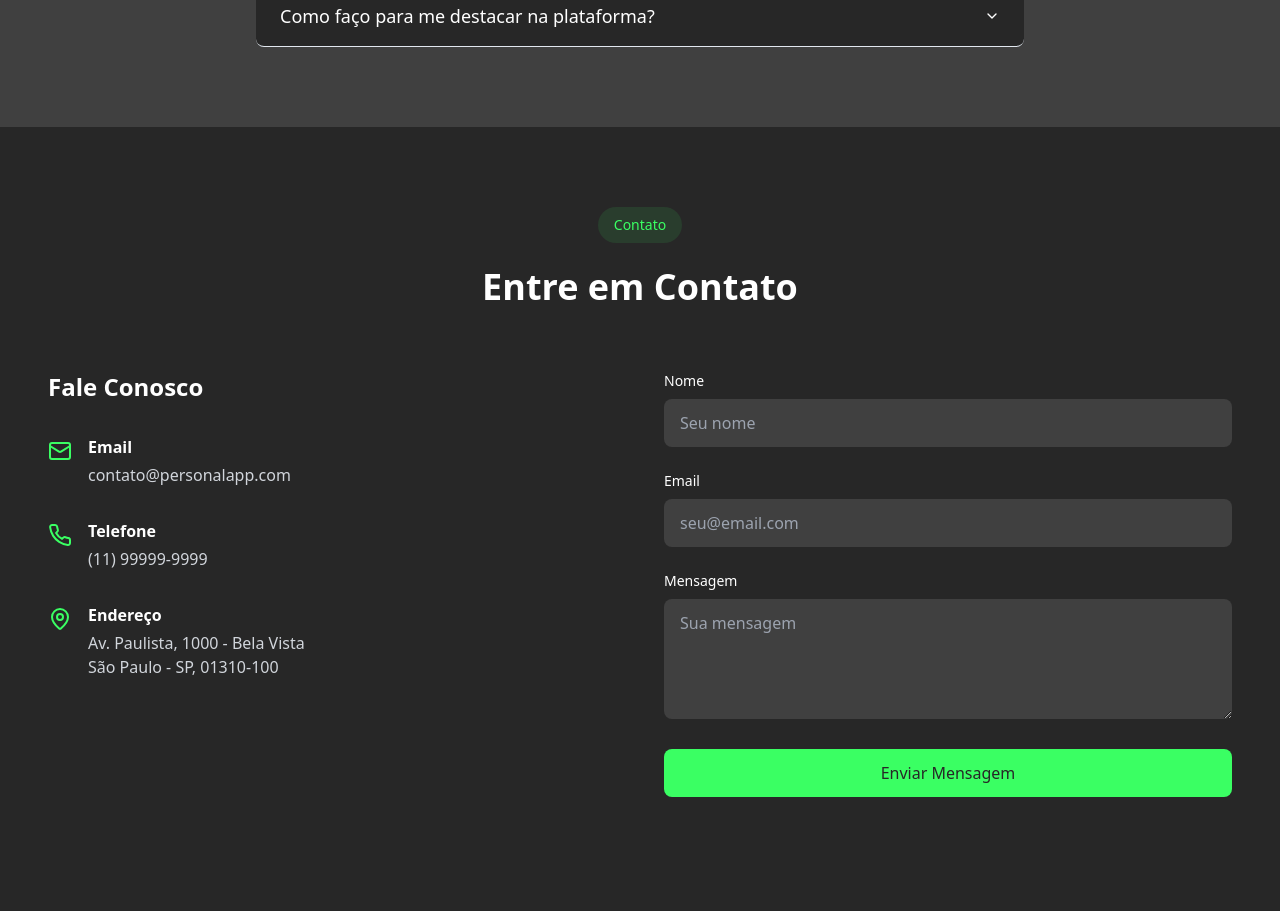
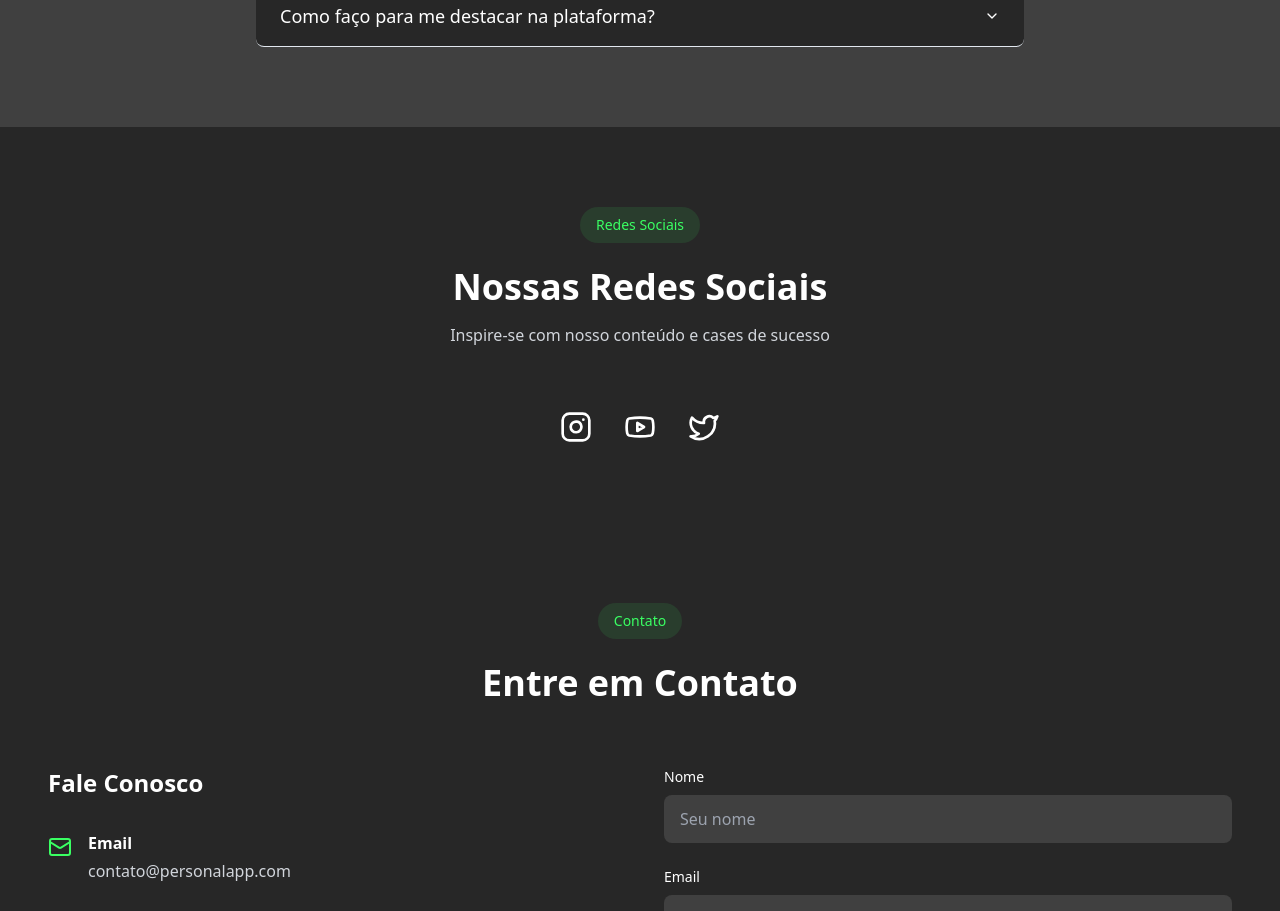
Before and after one commit to celsoDevio/iridium-landing-builder, a React (Vite) app: page /para-influencer in a window 1280 px wide. Shown: the part 3380-4291 px from the top of the page. Built offline with nearby package versions, Linux system fonts and the light colour scheme.

Commit message:
Add social media section
Implement a new section to include social media links in the application.
[skip gpt_engineer]

```diff
--- /dev/null
+++ b/src/components/SocialMedia.tsx
@@ -0,0 +1,82 @@
+import { motion } from "framer-motion";
+import { Facebook, Instagram, Youtube, Twitter } from "lucide-react";
+
+interface SocialMediaProps {
+  title: string;
+  subtitle: string;
+  socialLinks: {
+    facebook?: string;
+    instagram?: string;
+    youtube?: string;
+    twitter?: string;
+  };
+}
+
+export const SocialMedia = ({ title, subtitle, socialLinks }: SocialMediaProps) => {
+  return (
+    <section className="py-20 px-4 bg-secondary text-white">
+      <div className="container mx-auto">
+        <motion.div
+          initial={{ opacity: 0, y: 20 }}
+          whileInView={{ opacity: 1, y: 0 }}
+          transition={{ duration: 0.6 }}
+          className="text-center mb-16"
+        >
+          <span className="px-4 py-2 bg-primary/10 text-primary rounded-full text-sm font-medium inline-block">
+            Redes Sociais
+          </span>
+          <h2 className="text-3xl md:text-4xl font-bold mt-6">{title}</h2>
+          <p className="text-gray-300 mt-4 max-w-2xl mx-auto">{subtitle}</p>
+        </motion.div>
+
+        <motion.div
+          initial={{ opacity: 0, y: 20 }}
+          whileInView={{ opacity: 1, y: 0 }}
+          transition={{ duration: 0.6, delay: 0.2 }}
+          className="flex justify-center space-x-8"
+        >
+          {socialLinks.facebook && (
+            <a
+              href={socialLinks.facebook}
+              target="_blank"
+              rel="noopener noreferrer"
+              className="hover:text-primary transition-colors"
+            >
+              <Facebook className="w-8 h-8" />
+            </a>
+          )}
+          {socialLinks.instagram && (
+            <a
+              href={socialLinks.instagram}
+              target="_blank"
+              rel="noopener noreferrer"
+              className="hover:text-primary transition-colors"
+            >
+              <Instagram className="w-8 h-8" />
+            </a>
+          )}
+          {socialLinks.youtube && (
+            <a
+              href={socialLinks.youtube}
+              target="_blank"
+              rel="noopener noreferrer"
+              className="hover:text-primary transition-colors"
+            >
+              <Youtube className="w-8 h-8" />
+            </a>
+          )}
+          {socialLinks.twitter && (
+            <a
+              href={socialLinks.twitter}
+              target="_blank"
+              rel="noopener noreferrer"
+              className="hover:text-primary transition-colors"
+            >
+              <Twitter className="w-8 h-8" />
+            </a>
+          )}
+        </motion.div>
+      </div>
+    </section>
+  );
+};
--- a/src/pages/InfluencerPromotion.tsx
+++ b/src/pages/InfluencerPromotion.tsx
@@ -5,6 +5,7 @@ import { FAQ } from "@/components/FAQ";
 import { Testimonials } from "@/components/Testimonials";
 import { Contact } from "@/components/Contact";
 import { CTA } from "@/components/CTA";
+import { SocialMedia } from "@/components/SocialMedia";
 
 const InfluencerPromotion = () => {
   const heroProps = {
@@ -88,6 +89,16 @@ const InfluencerPromotion = () => {
     },
   ];
 
+  const socialMediaProps = {
+    title: "Nossas Redes Sociais",
+    subtitle: "Inspire-se com nosso conteúdo e cases de sucesso",
+    socialLinks: {
+      instagram: "https://instagram.com/fitconnect.influencer",
+      youtube: "https://youtube.com/fitconnect.influencer",
+      twitter: "https://twitter.com/fitconnect.influencer",
+    },
+  };
+
   return (
     <div className="min-h-screen bg-secondary">
       <Hero {...heroProps} />
@@ -95,6 +106,7 @@ const InfluencerPromotion = () => {
       <About {...aboutProps} />
       <Testimonials data={testimonialData} />
       <FAQ data={faqData} />
+      <SocialMedia {...socialMediaProps} />
       <Contact />
       <CTA />
     </div>
--- a/src/pages/TrainerPromotion.tsx
+++ b/src/pages/TrainerPromotion.tsx
@@ -5,6 +5,7 @@ import { FAQ } from "@/components/FAQ";
 import { Testimonials } from "@/components/Testimonials";
 import { Contact } from "@/components/Contact";
 import { CTA } from "@/components/CTA";
+import { SocialMedia } from "@/components/SocialMedia";
 
 const TrainerPromotion = () => {
   const heroProps = {
@@ -88,6 +89,16 @@ const TrainerPromotion = () => {
     },
   ];
 
+  const socialMediaProps = {
+    title: "Conecte-se Conosco",
+    subtitle: "Faça parte da nossa comunidade de personal trainers",
+    socialLinks: {
+      facebook: "https://facebook.com/fitconnect.personal",
+      instagram: "https://instagram.com/fitconnect.personal",
+      youtube: "https://youtube.com/fitconnect.personal",
+    },
+  };
+
   return (
     <div className="min-h-screen bg-secondary">
       <Hero {...heroProps} />
@@ -95,6 +106,7 @@ const TrainerPromotion = () => {
       <About {...aboutProps} />
       <Testimonials data={testimonialData} />
       <FAQ data={faqData} />
+      <SocialMedia {...socialMediaProps} />
       <Contact />
       <CTA />
     </div>
--- a/src/pages/TrainerSearch.tsx
+++ b/src/pages/TrainerSearch.tsx
@@ -5,6 +5,7 @@ import { FAQ } from "@/components/FAQ";
 import { Testimonials } from "@/components/Testimonials";
 import { Contact } from "@/components/Contact";
 import { CTA } from "@/components/CTA";
+import { SocialMedia } from "@/components/SocialMedia";
 
 const TrainerSearch = () => {
   const heroProps = {
@@ -88,6 +89,17 @@ const TrainerSearch = () => {
     },
   ];
 
+  const socialMediaProps = {
+    title: "Siga-nos nas Redes Sociais",
+    subtitle: "Fique por dentro das últimas novidades e dicas de treino",
+    socialLinks: {
+      facebook: "https://facebook.com/fitconnect",
+      instagram: "https://instagram.com/fitconnect",
+      youtube: "https://youtube.com/fitconnect",
+      twitter: "https://twitter.com/fitconnect",
+    },
+  };
+
   return (
     <div className="min-h-screen bg-secondary">
       <Hero {...heroProps} />
@@ -95,6 +107,7 @@ const TrainerSearch = () => {
       <About {...aboutProps} />
       <Testimonials data={testimonialData} />
       <FAQ data={faqData} />
+      <SocialMedia {...socialMediaProps} />
       <Contact />
       <CTA />
     </div>
```
